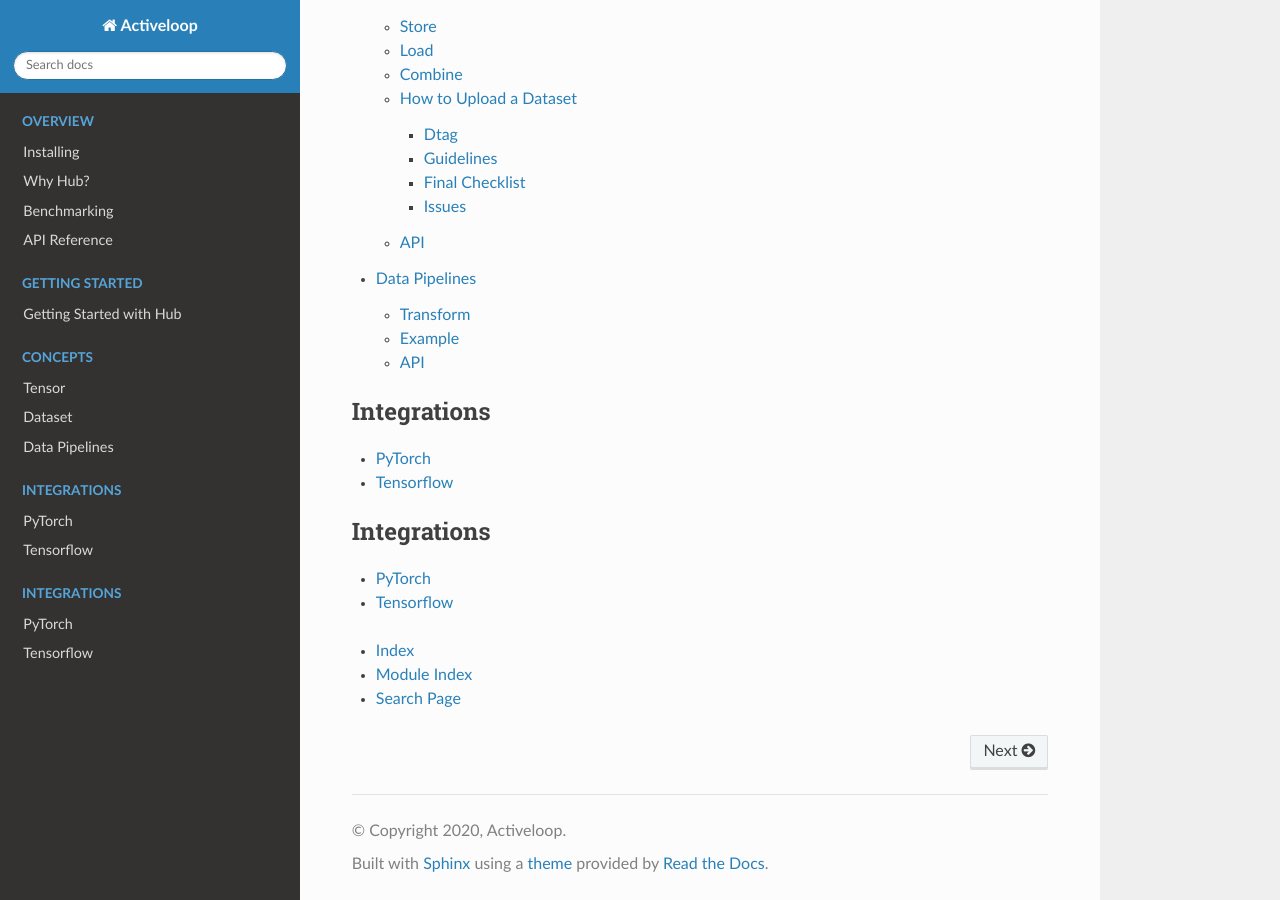
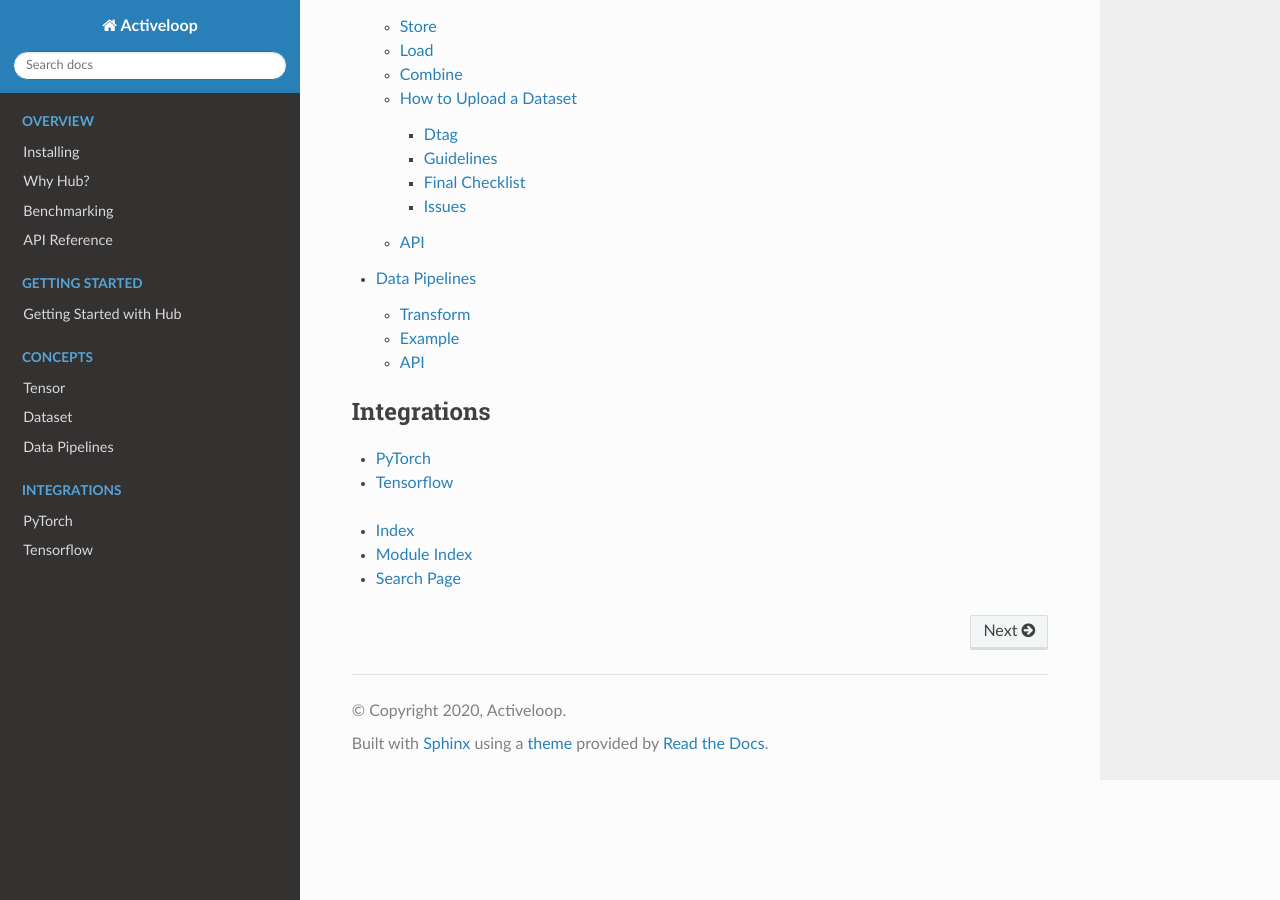
Before and after one commit to activeloopai/deeplake, a Sphinx documentation site: the page built from docs/source/index.rst, in a window 1280 px wide and 900 px high, scrolled down 1797 px. Built offline with Sphinx 7.4.7 and the Read the Docs theme 2.0.0, drawn with Linux system fonts in a browser that asks for light colours; pages that are not in the unit, such as notebooks, are missing from menus.

Commit message:
index.rst fixe

```diff
--- a/docs/source/index.rst
+++ b/docs/source/index.rst
@@ -58,13 +58,6 @@ Wouldn’t it be more convenient to have large datasets stored & version-control
    integrations/pytorch.md
    integrations/tensorflow.md
 
-.. toctree::
-   :maxdepth: 3
-   :caption: Integrations
-
-   integrations/pytorch.md
-   integrations/tensorflow.md
-
 * :ref:`genindex`
 * :ref:`modindex`
 * :ref:`search`
```
